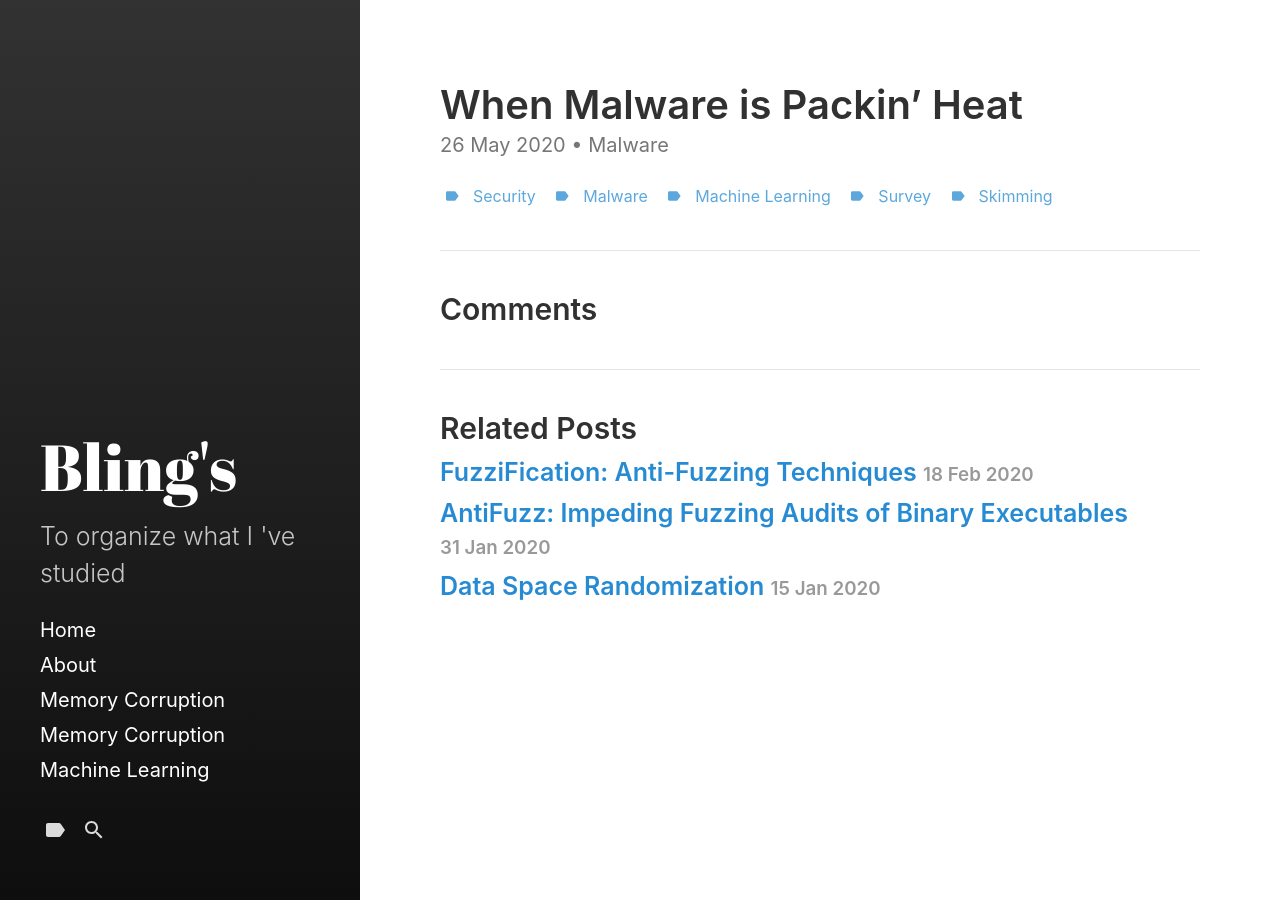
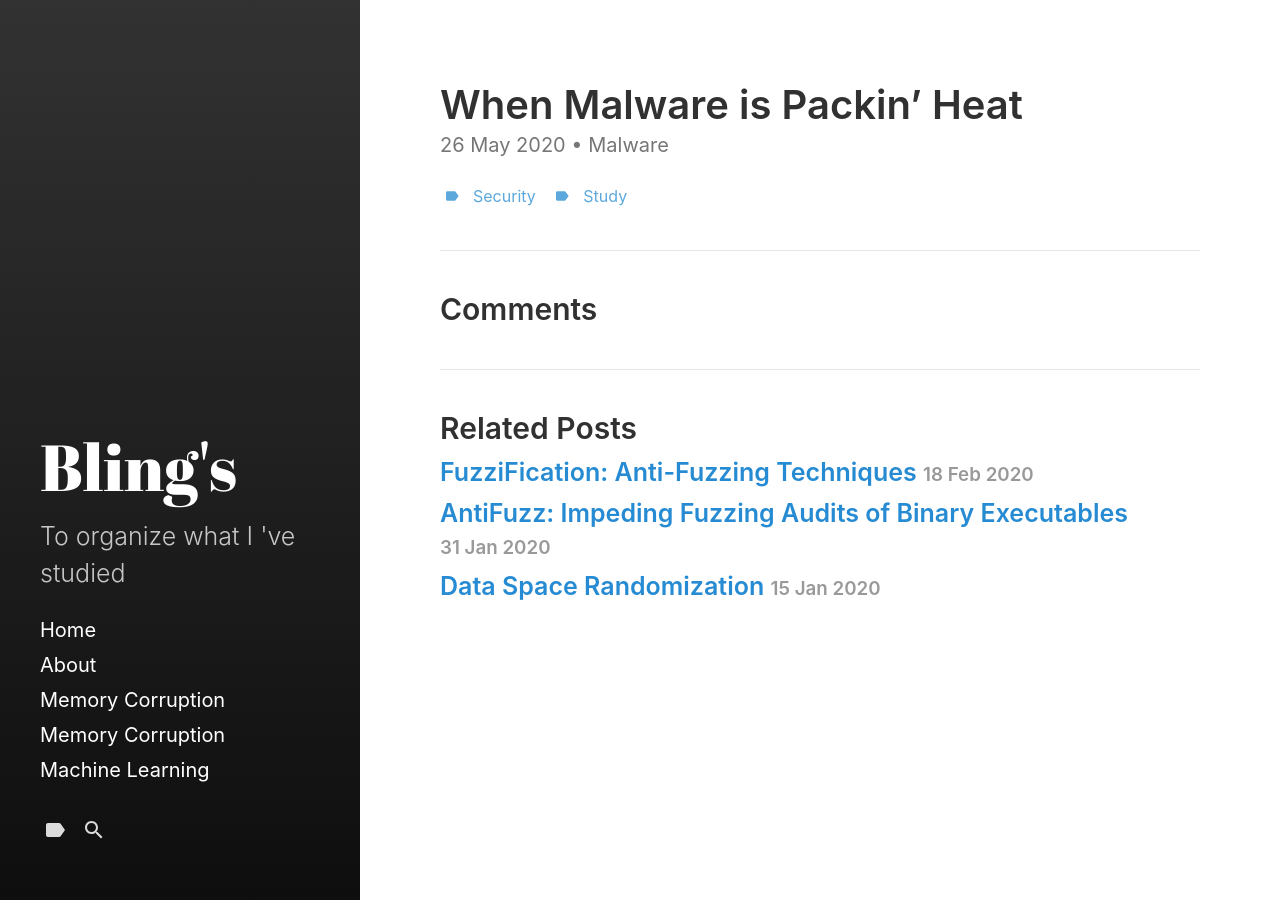
Before and after one commit to blingcho/blingcho.github.io, a Jekyll site: the page built from _posts/survey/2020-05-26-When Malware is Packin’ Heat.md, in a window 1280 px wide. Built offline with Jekyll 4.4.1, drawn with Linux system fonts in a browser that asks for light colours.

Commit message:
20.06.01

```diff
--- a/_posts/survey/2020-05-26-When Malware is Packin’ Heat.md
+++ b/_posts/survey/2020-05-26-When Malware is Packin’ Heat.md
@@ -5,8 +5,5 @@ categories:
   - Malware
 tags:
   - security
-  - malware
-  - machine learning
-  - survey
-  - skimming
+  - study
 ---
```
